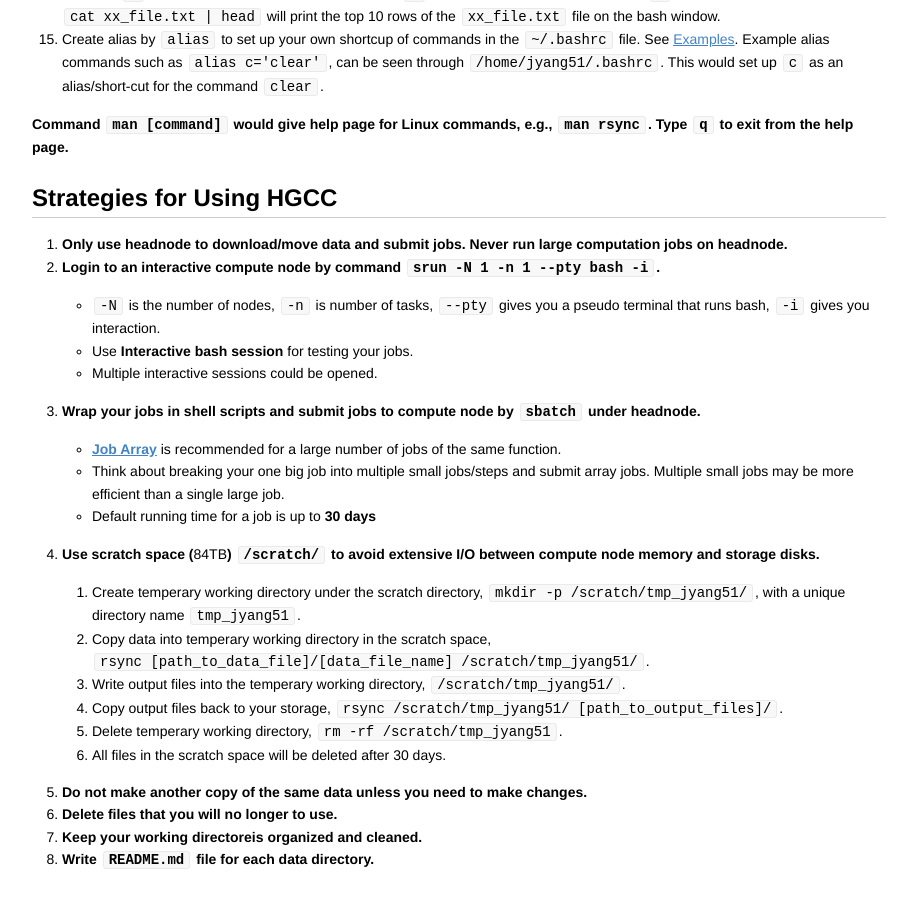
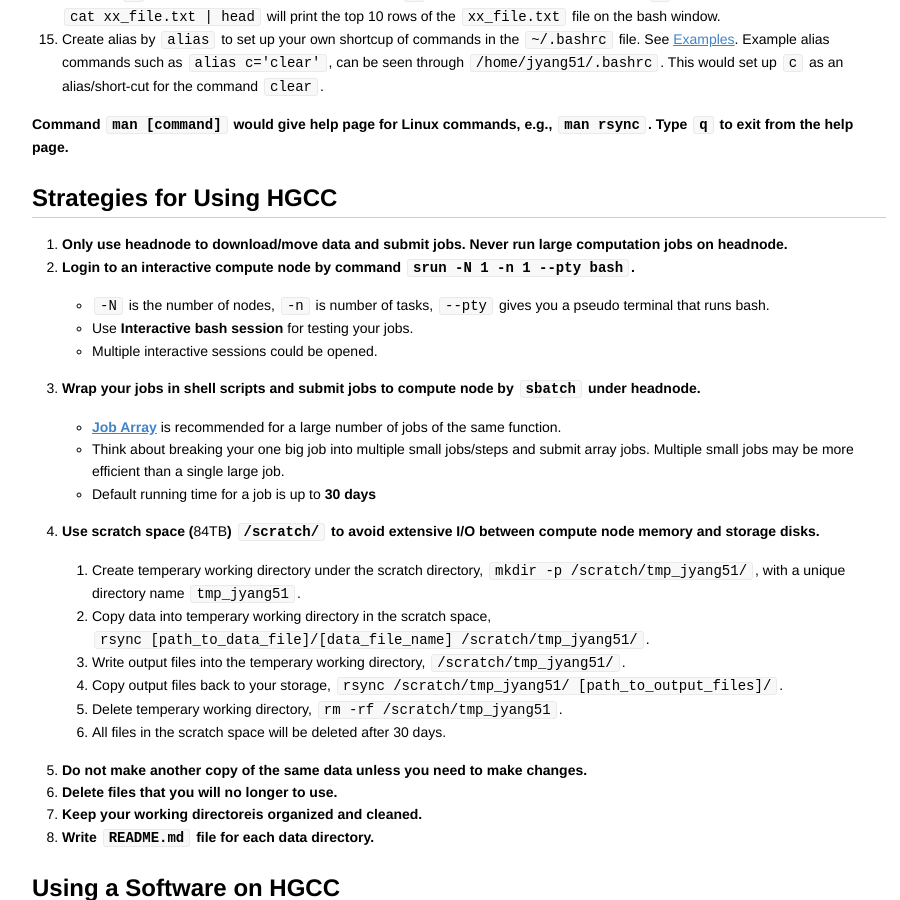
Before and after one commit to yanglab-emory/yanglab-emory.github.io, a Jekyll site: the page assets/ComputationSlides/HGCC_StartGuide_1.html, which Jekyll copies as it is, in a window 1280 px wide and 900 px high, scrolled down 3032 px. Shown: the whole window, without its empty margins (181-1081 px from the left). Built offline with Jekyll 4.4.1, drawn with Linux system fonts in a browser that asks for light colours; some of the changed text lies outside the part shown.

Commit message:
update hgcc introduction

```diff
--- a/assets/ComputationSlides/HGCC_StartGuide_1.html
+++ b/assets/ComputationSlides/HGCC_StartGuide_1.html
@@ -475,10 +475,10 @@ kbd {
 
 <ol>
 <li><strong>Only use headnode to download/move data and submit jobs. Never run large computation jobs on headnode.</strong></li>
-<li><strong>Login to an interactive compute node by command <code>srun -N 1 -n 1 --pty bash -i</code>.</strong>
+<li><strong>Login to an interactive compute node by command <code>srun -N 1 -n 1 --pty bash</code>.</strong>
 
 <ul>
-<li><code>-N</code> is the number of nodes, <code>-n</code> is number of tasks, <code>--pty</code> gives you a pseudo terminal that runs bash, <code>-i</code> gives you interaction. </li>
+<li><code>-N</code> is the number of nodes, <code>-n</code> is number of tasks, <code>--pty</code> gives you a pseudo terminal that runs bash. </li>
 <li>Use <strong>Interactive bash session</strong> for testing your jobs.</li>
 <li>Multiple interactive sessions could be opened.</li>
 </ul></li>
@@ -652,7 +652,7 @@ write.table(data.frame(x = x), file = paste0(out_prefix, &quot;sim_&quot;, n_sim
 <li>Open an interactive session to test your <em>R</em> code: </li>
 </ul>
 
-<div><pre><code class="language-none">srun -N 1 -n 1 --pty bash -i
+<div><pre><code class="language-none">srun -N 1 -n 1 --pty bash
 spack load r@4.4.0
 R</code></pre></div>
 
```
Also changed, not shown: 2 other files.
